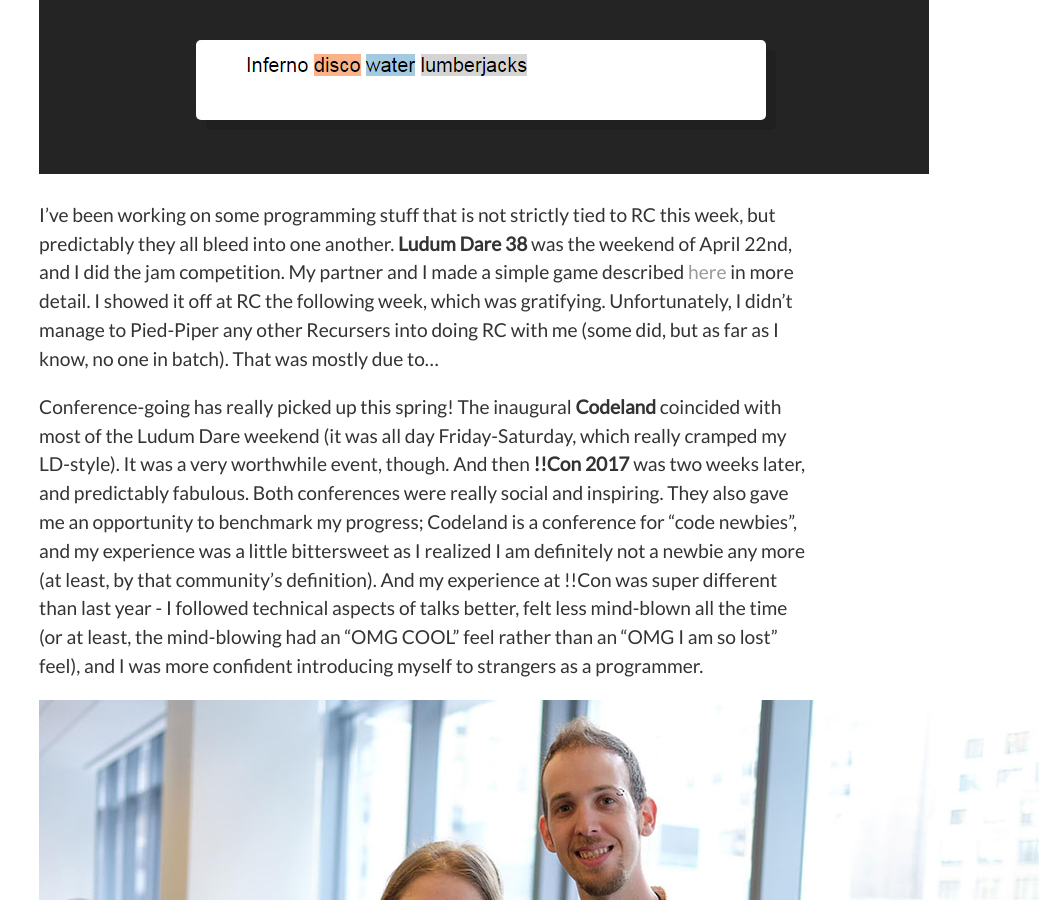
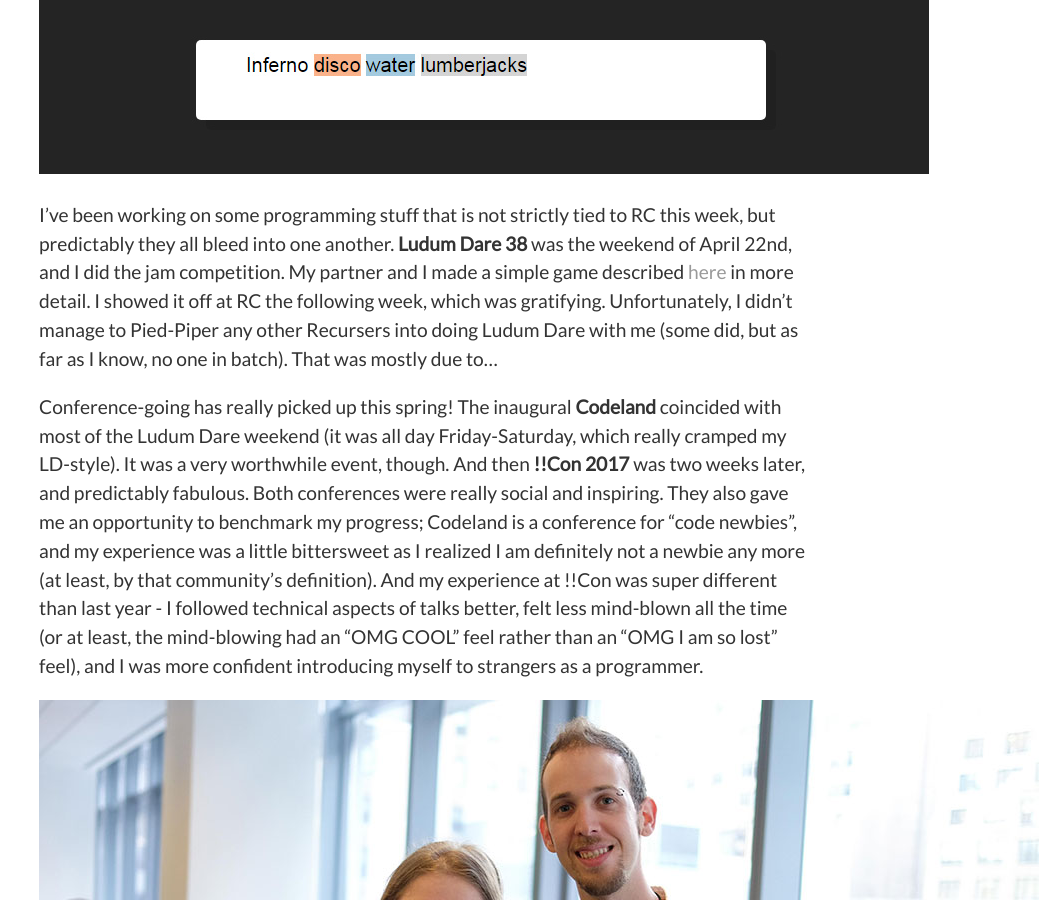
Before and after one commit to katieamazing/katieamazing.github.io, a Jekyll site: the page built from _posts/2017-05-08-RCDays19-39.md, in a window 1280 px wide and 900 px high, scrolled down 889 px. Shown: the whole window, without its empty margins (217-1280 px from the left). Built offline with Jekyll 4.4.1, drawn with Linux system fonts in a browser that asks for light colours; emoji names are drawn with the system emoji font.

Commit message:
Update 2017-05-08-RCDays19-39.md

```diff
--- a/_posts/2017-05-08-RCDays19-39.md
+++ b/_posts/2017-05-08-RCDays19-39.md
@@ -9,7 +9,7 @@
 
 [![LD38 Game: Whirled of Words](https://raw.githubusercontent.com/katieamazing/katieamazing.github.io/master/games/LD38/mixed.jpg)](http://katieamazing.com/blog/2017/04/25/LD38)
 
-I've been working on some programming stuff that is not strictly tied to RC this week, but predictably they all bleed into one another. **Ludum Dare 38** was the weekend of April 22nd, and I did the jam competition. My partner and I made a simple game described [here](http://katieamazing.com/blog/2017/04/25/LD38) in more detail. I showed it off at RC the following week, which was gratifying. Unfortunately, I didn't manage to Pied-Piper any other Recursers into doing RC with me (some did, but as far as I know, no one in batch). That was mostly due to...
+I've been working on some programming stuff that is not strictly tied to RC this week, but predictably they all bleed into one another. **Ludum Dare 38** was the weekend of April 22nd, and I did the jam competition. My partner and I made a simple game described [here](http://katieamazing.com/blog/2017/04/25/LD38) in more detail. I showed it off at RC the following week, which was gratifying. Unfortunately, I didn't manage to Pied-Piper any other Recursers into doing Ludum Dare with me (some did, but as far as I know, no one in batch). That was mostly due to...
 
 Conference-going has really picked up this spring! The inaugural **Codeland** coincided with most of the Ludum Dare weekend (it was all day Friday-Saturday, which really cramped my LD-style). It was a very worthwhile event, though. And then **!!Con 2017** was two weeks later, and predictably fabulous. Both conferences were really social and inspiring. They also gave me an opportunity to benchmark my progress; Codeland is a conference for "code newbies", and my experience was a little bittersweet as I realized I am definitely not a newbie any more (at least, by that community's definition). And my experience at !!Con was super different than last year - I followed technical aspects of talks better, felt less mind-blown all the time (or at least, the mind-blowing had an "OMG COOL" feel rather than an "OMG I am so lost" feel), and I was more confident introducing myself to strangers as a programmer.
 
```
